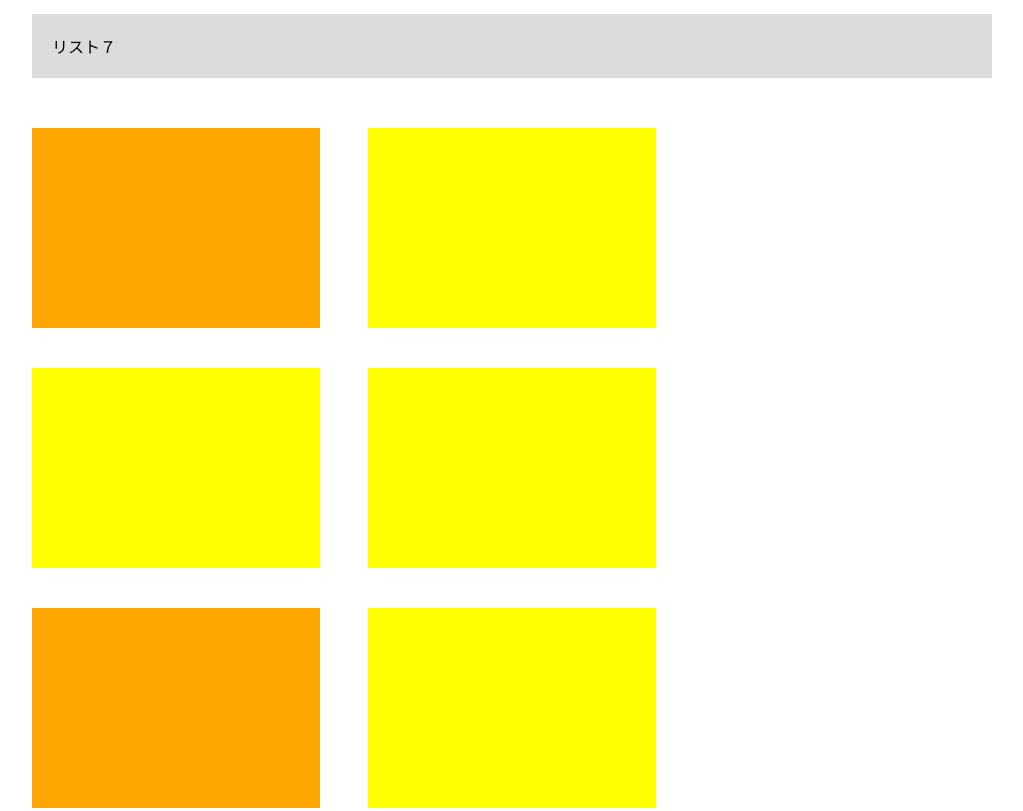
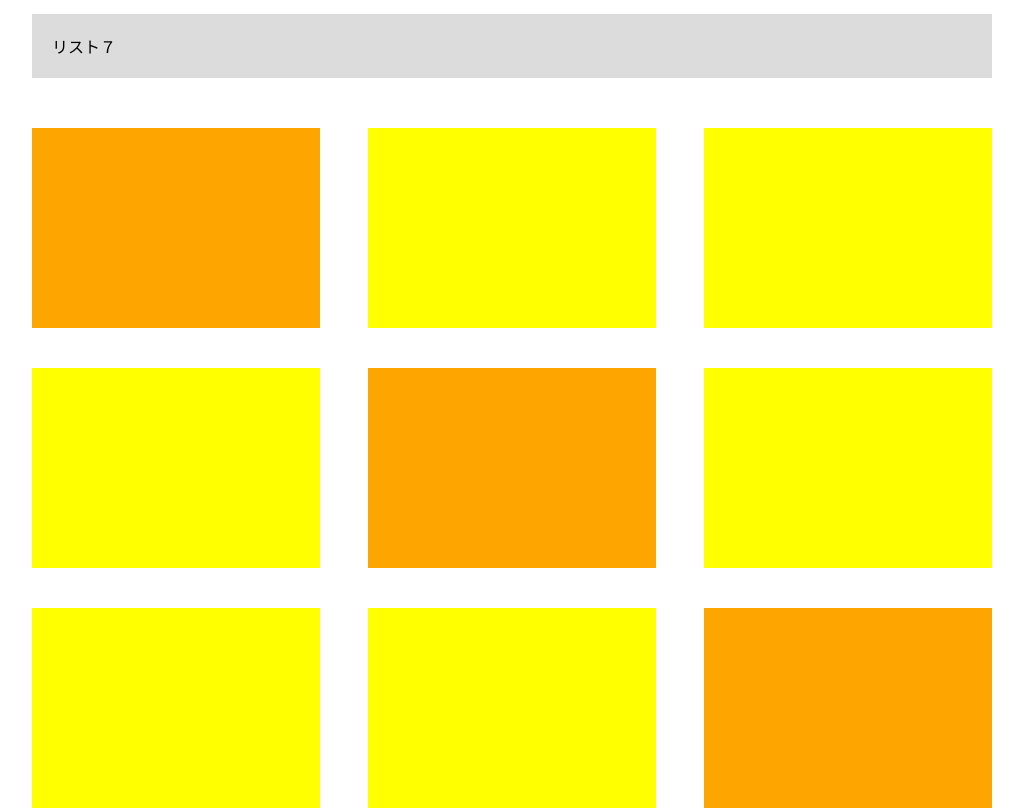
Before and after one commit to itigoame/test8, a plain HTML site: page index.html in a window 1280 px wide. Shown: the part 420-1231 px from the top of the page, without its empty margins (128-1151 px from the left). Drawn offline with Linux system fonts and the light colour scheme.

Commit message:
[finish]1-8

```diff
--- a/style.css
+++ b/style.css
@@ -48,3 +48,11 @@ main{
 .box:nth-child(9){
   background:#ffa500;
 }
+
+.box:nth-child(3n){
+  margin-right:0px;
+}
+
+.box:nth-last-child(-n+3){
+  margin-bottom:0px;
+}
```
